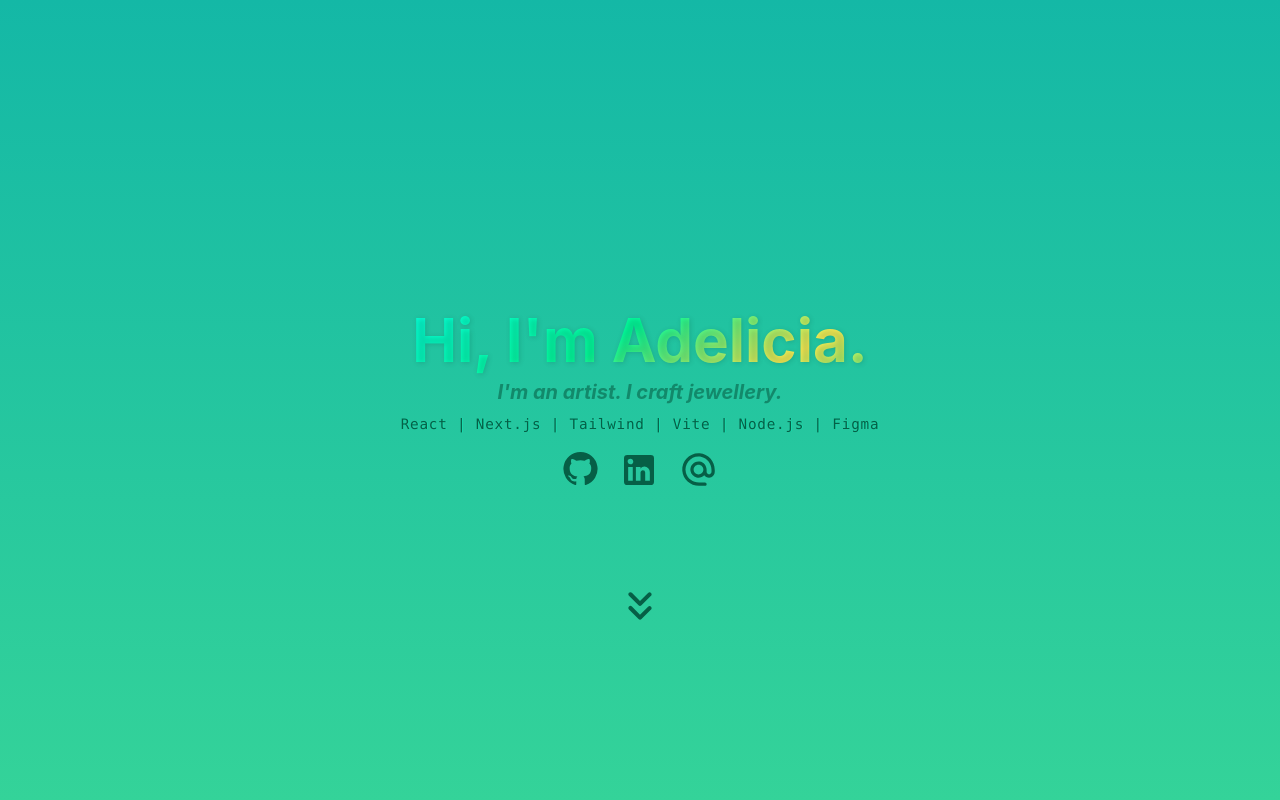
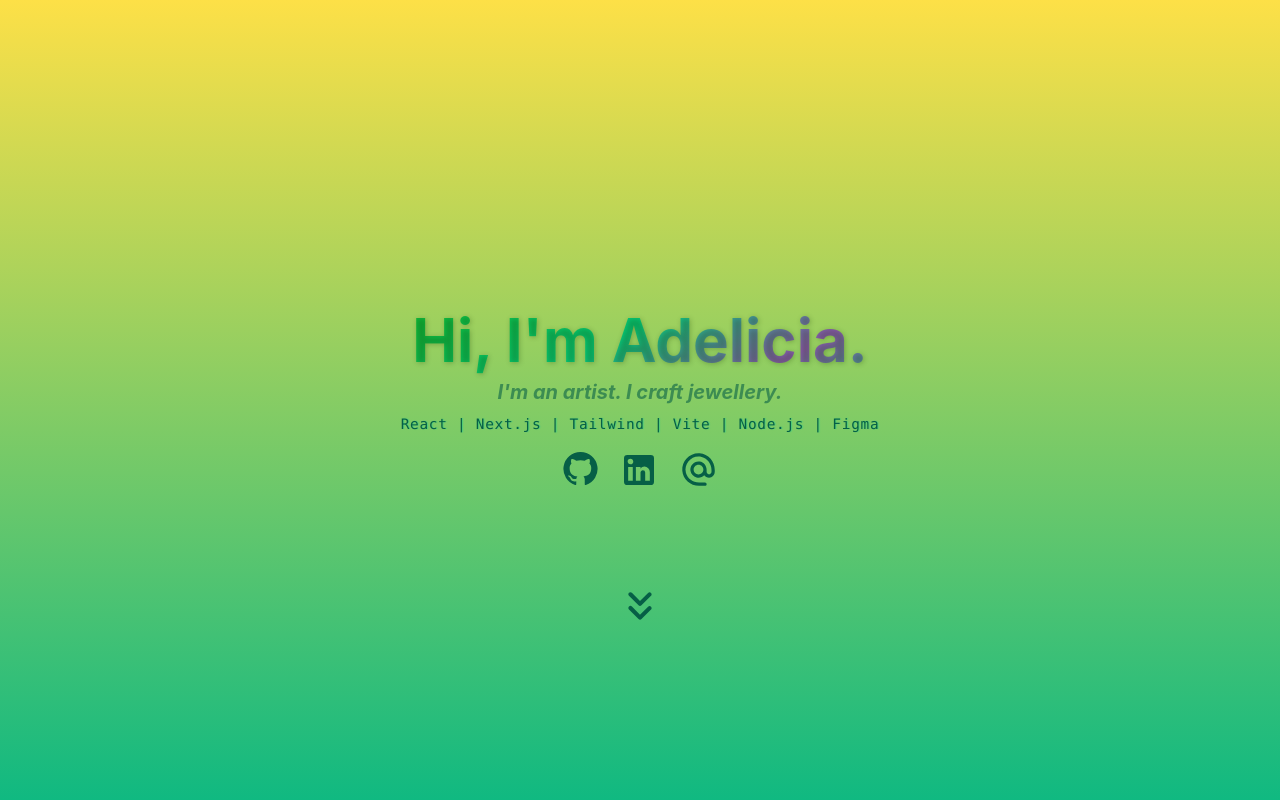
Before and after one commit to adelicia-js/home, a React (Vite) app: page / in a window 1280 px wide. Shown: the top 800 px of the page. Built offline with nearby package versions, Linux system fonts and the light colour scheme; a web font is replaced by a local one.

Commit message:
changed a bit of the color scheme :)

```diff
--- a/src/App.css
+++ b/src/App.css
@@ -45,11 +45,11 @@
 .animated {
   background-image: linear-gradient(
     -210deg,
-    #07ffff 0%,
-    #04ff9b 40%,
-    #ffee52 60%,
-    #04ff9b 80%,
-    #07ffff 100%
+    #17ac07 0%,
+    #04cb7b 40%,
+    #8c58b0 60%,
+    #04cb7b 80%,
+    #17ac07 100%
   );
   background-size: 200% auto;
   color: #fff;
@@ -58,7 +58,7 @@
   -webkit-text-fill-color: transparent;
   animation: textclip 5s ease infinite;
   display: inline-block;
-  text-shadow: 1px 1px 5px #043c2c2e;
+  text-shadow: 1px 1px 5px rgba(25, 61, 2, 0.279);
 }
 
 /* I'm still sane I swear :) */
--- a/src/index.css
+++ b/src/index.css
@@ -17,6 +17,6 @@
   }
 
   .text-shadow-sea {
-    text-shadow: 1px 0.1px 0.1px #04fcc266;
+    text-shadow: 1px 0.1px 1px #0dcc9679;
   }
 }
--- a/src/routes/root.jsx
+++ b/src/routes/root.jsx
@@ -8,7 +8,7 @@ export default function Root() {
   return (
     <div
       id="home"
-      className={`text-center bg-gradient-to-b from-teal-500 via-emerald-400 to-cyan-600`}
+      className={`text-center bg-gradient-to-b from-yellow-300 via-emerald-500 to-cyan-600`}
     >
       <header
         id="header"
@@ -21,23 +21,24 @@ export default function Root() {
           >
             Hi, I{`'`}m Adelicia.
           </h1>
-          <div>
+          <div id="profile-description">
             <h2
               className={`max-[370px]:text-sm max-[300px]:text-xs text-md md:text-xl sm:text-md font-bold text-emerald-800 pb-2`}
             >
-              <span id="intro-line" className="italic changing-me"></span>
+              <span id="personal-description" className="italic changing-me"></span>
             </h2>
             <h2
+              id="tech-stack"
               // className={`tracking-widest font-normal font-mono max-[400px]:text-[0.70rem] max-[370px]:text-[0.65rem] max-[300px]:text-[0.60rem] text-sm md:text-md sm:text-xs text-emerald-600 pb-4`}
               className={`text-shadow-sea tracking-wider font-normal font-mono max-[400px]:text-[0.65rem] max-[370px]:text-[0.60rem] max-[300px]:text-[0.55rem] text-xs lg:text-[0.9rem] md:text-sm sm:text-xs text-[#065F46] pb-4`}
             >
               React | Next.js | Tailwind | Vite | Node.js | Figma
             </h2>
             <ul
-              id="socials"
+              id="socials-list"
               className={`flex flex-col justify-center text-[#065F46]`}
             >
-              <div className={`flex flex-row justify-center gap-5`}>
+              <div id="socials-list-wrapper" className={`flex flex-row justify-center gap-5`}>
                 <li>
                   <a
                     id="github-link"
@@ -48,7 +49,7 @@ export default function Root() {
                     <GitHubIcon
                       id="github-icon"
                       sx={{ fontSize: 37 }}
-                      className={`hover:text-emerald-200`}
+                      className={`hover:text-white`}
                     />
                   </a>
                 </li>
@@ -62,7 +63,7 @@ export default function Root() {
                     <LinkedInIcon
                       id="linkedin-icon"
                       sx={{ fontSize: 40 }}
-                      className={`hover:text-emerald-200`}
+                      className={`hover:text-blue-700`}
                     />
                   </a>
                 </li>
@@ -76,7 +77,7 @@ export default function Root() {
                     <AlternateEmailRoundedIcon
                       id="email-icon"
                       sx={{ fontSize: 39 }}
-                      className={`hover:text-emerald-200`}
+                      className={`hover:text-red-700`}
                     />
                   </a>
                 </li>
```
